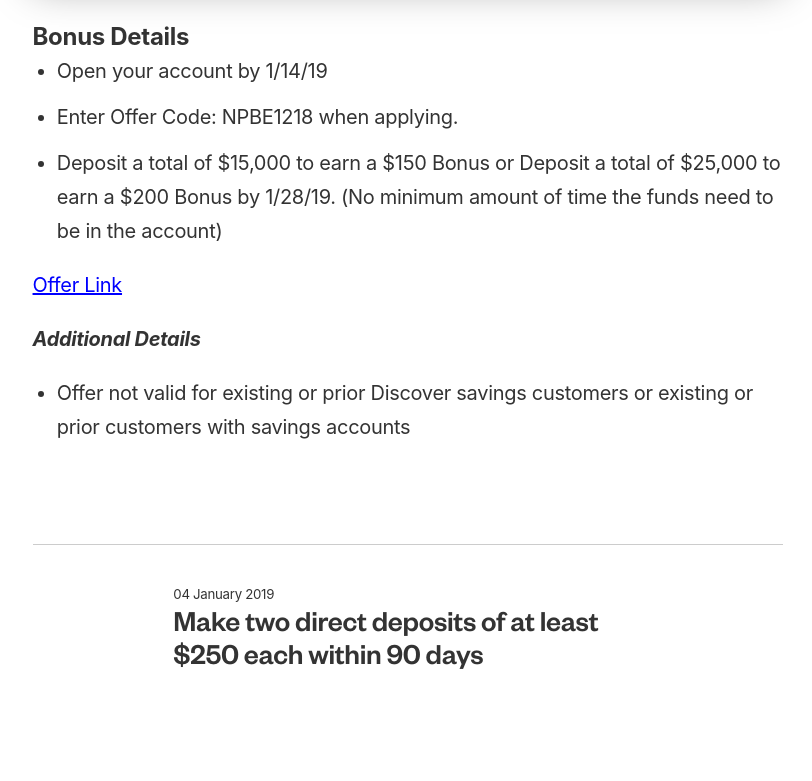
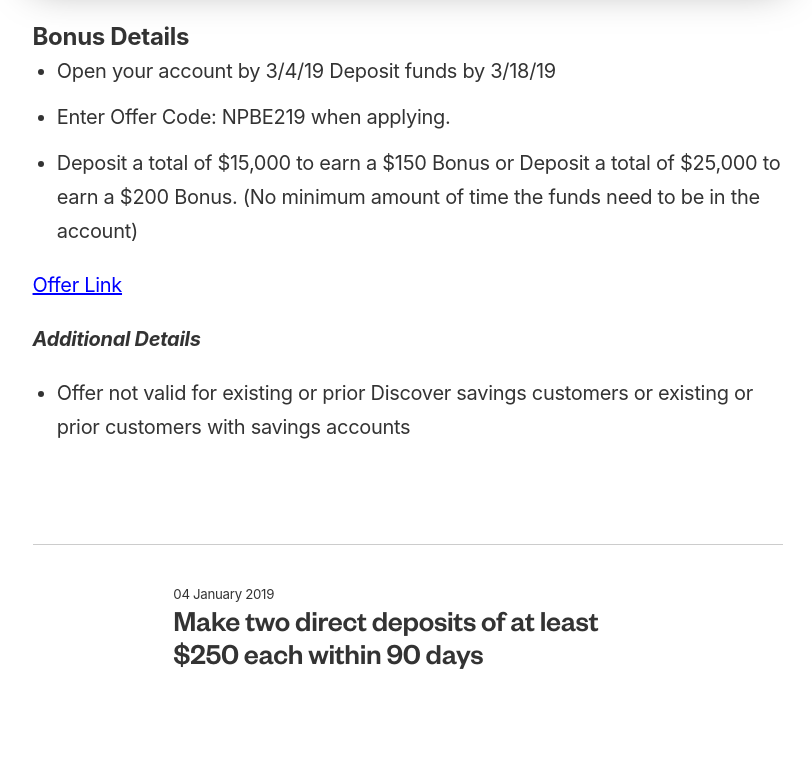
Before and after one commit to ohiosveryown/atldeals, a Jekyll site: the page built from _posts/2019-01-04-discover-150-dollars-200-dollars.markdown, in a window 1280 px wide. Shown: the part 992-1773 px from the top of the page, without its empty margins (232-1044 px from the left). Built offline with Jekyll 4.4.1, drawn with Linux system fonts in a browser that asks for light colours; our own code applies the rules of GitHub Pages for plain Markdown files.

Commit message:
Updated Discover 150 Dollars 200 Dollars

```diff
--- a/_posts/2019-01-04-discover-150-dollars-200-dollars.markdown
+++ b/_posts/2019-01-04-discover-150-dollars-200-dollars.markdown
@@ -12,11 +12,11 @@
 
 ## **Bonus Details**
 
-* Open your account by 1/14/19
+* Open your account by 3/4/19 Deposit funds by 3/18/19
 
-* Enter Offer Code: NPBE1218 when applying.
+* Enter Offer Code: NPBE219 when applying.
 
-* Deposit a total of $15,000 to earn a $150 Bonus or Deposit a total of $25,000 to earn a $200 Bonus by 1/28/19. (No minimum amount of time the funds need to be in the account)
+* Deposit a total of $15,000 to earn a $150 Bonus or Deposit a total of $25,000 to earn a $200 Bonus. (No minimum amount of time the funds need to be in the account)
 
 [Offer Link](https://www.discover.com/online-banking/savings-lng-04/?cmpgnid=affl-bk-offer&src=NPBE1218&TPR=065&van=Dbank)
 
```
